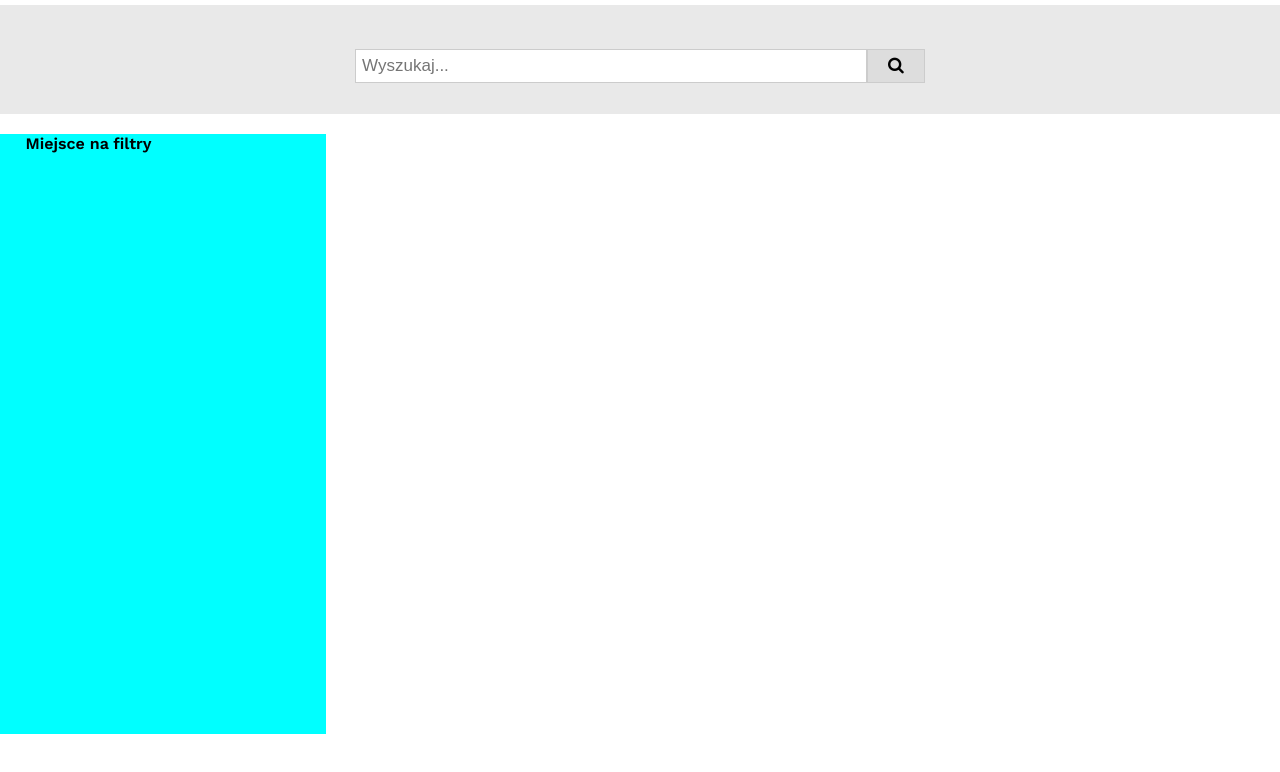
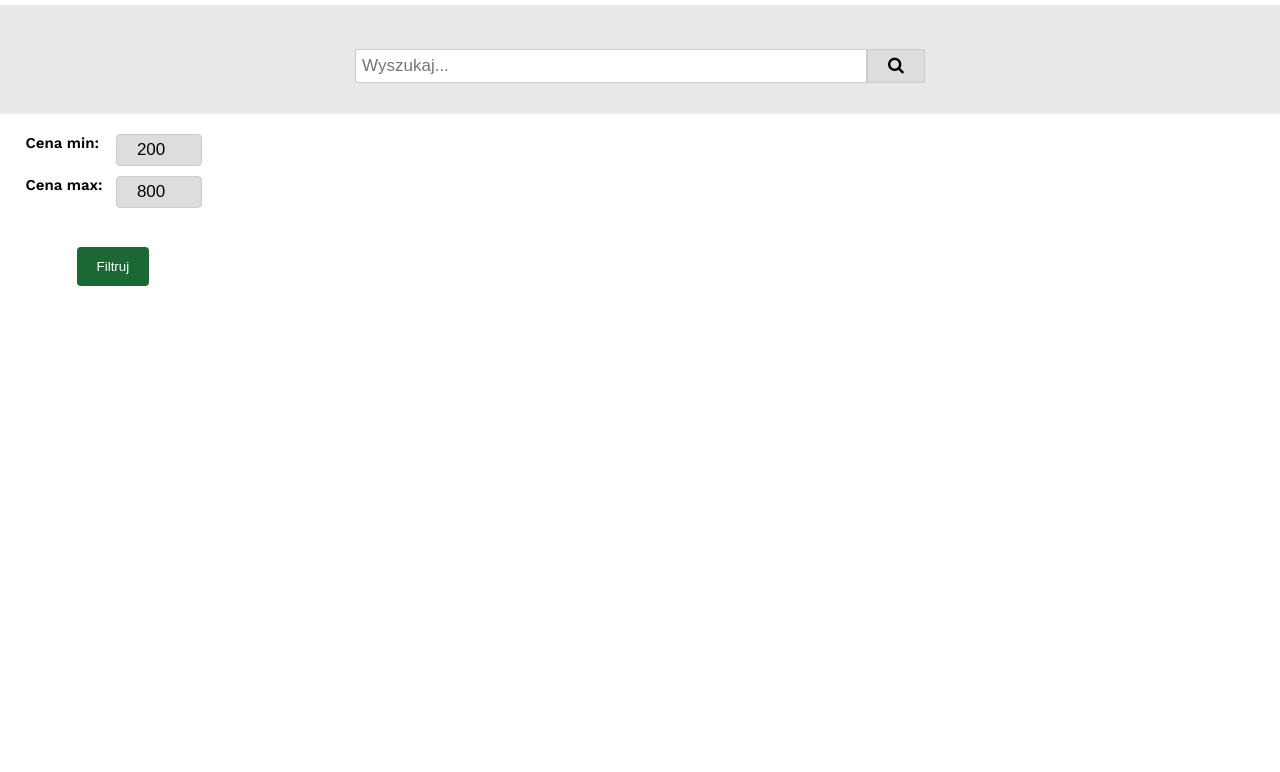
Before and after one commit to pchla24/AplikacjeBazodanowe, a Flask app: page /tyres in a window 1280 px wide. Shown: the part 105-877 px from the top of the page. Run offline with Flask 2, Linux system fonts and the light colour scheme; parts of the project's set-up code (start-up, migrations or seed data) failed here and were passed over.

Commit message:
Dodany front filtru po cenie

```diff
--- a/static/style.css
+++ b/static/style.css
@@ -378,11 +378,32 @@ input[type=submit]:hover {
   display: inline-block;
   width: 300px;
   height: 600px;
-  background-color: aqua;
   padding-left: 2%;
   margin-top: 20px;
+  margin-bottom: 3%;
+}
 
-  margin-bottom: 3%;
+.priceFilterInputs input {
+  width: 80px;
+  margin-left: 90px;
+  margin-bottom: 10px;
+  padding-bottom: 5px;
+  padding-top: 5px;
+  text-align: center;
+  background: #ddd;
+  font-size: 17px;
+  border: 1px solid #ccc;
+  border-radius: 4px;
+}
+
+.priceFilterInputs label {
+  position: absolute;
+  font-size: 15px;
+}
+
+
+#priceFilterSubmit {
+  margin-top: 10px;
 }
 
 .product_list {
--- a/templates/category_template.html
+++ b/templates/category_template.html
@@ -28,7 +28,17 @@
       </form>
     </div>
     <div class="category_filter">
-      Miejsce na filtry
+      <form method="POST" action="">
+        <div class="priceFilterInputs">
+          <label for="price-min">Cena min:</label>
+          <input type="number" name="price-min" id="price-min" value="200" min="0" max="1000">
+          <br>
+          <label for="price-max">Cena max:</label>
+          <input type="number" name="price-max" id="price-max" value="800" min="0" max="1000">
+        </div>
+        <br>
+        <input type="submit" id="priceFilterSubmit" value="Filtruj">
+      </form>
     </div>
     <ul class="product_list">
       {% for product in productList %}
--- a/templates/order.html
+++ b/templates/order.html
@@ -19,9 +19,8 @@
 					</div>
 				</header>
 				<div id="orderFormContainer">
-						<form method="POST"  action="/">
-
-              <label for="lokalizacja">Wybierz miejsce odbioru zamówienia</label><br />
+						<form method="POST" action="">
+              <label for="receiptLocalization">Wybierz miejsce odbioru zamówienia</label><br />
 							<select name="receiptLocalization">
                 <!--
                   Dane testowe, tu będzie for po liście lokalizacji sklepów
@@ -34,7 +33,6 @@
               </select>
               <br><br>
 							<input type="submit" id="ordersubmit" value="Płacę i zamawiam">
-
 						</form>
 				</div>
 <!--
```
